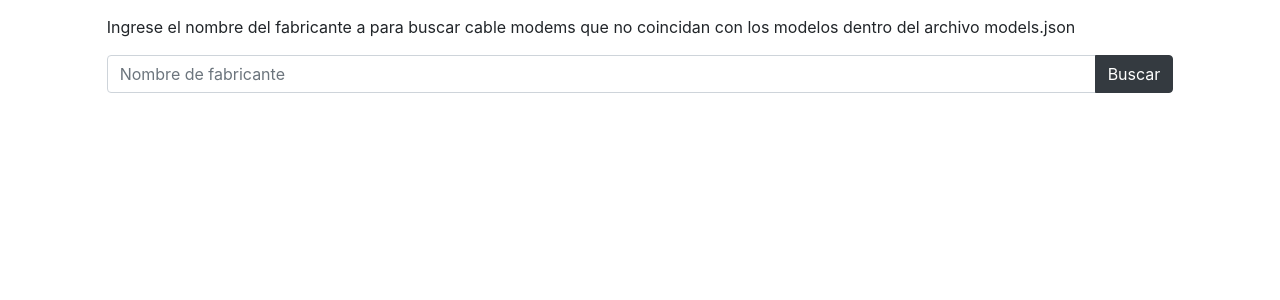
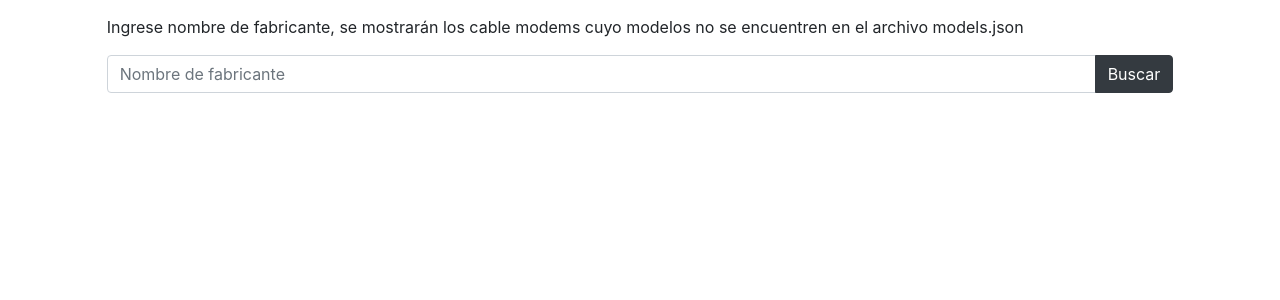
Before and after one commit to gonzamedrano09/stechs_exercise, a Django app: page / in a window 1280 px wide. Shown: the part 126-426 px from the top of the page. Run offline with Django 3.2, Linux system fonts and the light colour scheme; some libraries are stand-ins or nearby versions.

Commit message:
Mejoro texto

```diff
--- a/stechs/web/templates/index.html
+++ b/stechs/web/templates/index.html
@@ -24,8 +24,8 @@
             <div class="row" style="padding-top: 15px" id="div-buscar">
                 <div>
                     <p>
-                        Ingrese el nombre del fabricante a para buscar cable modems que no coincidan con los modelos
-                        dentro del archivo models.json
+                        Ingrese nombre de fabricante, se mostrarán los cable modems cuyo modelos no se encuentren en el
+                        archivo models.json
                     </p>
                 </div>
                 <div class="input-group mb-3">
```
